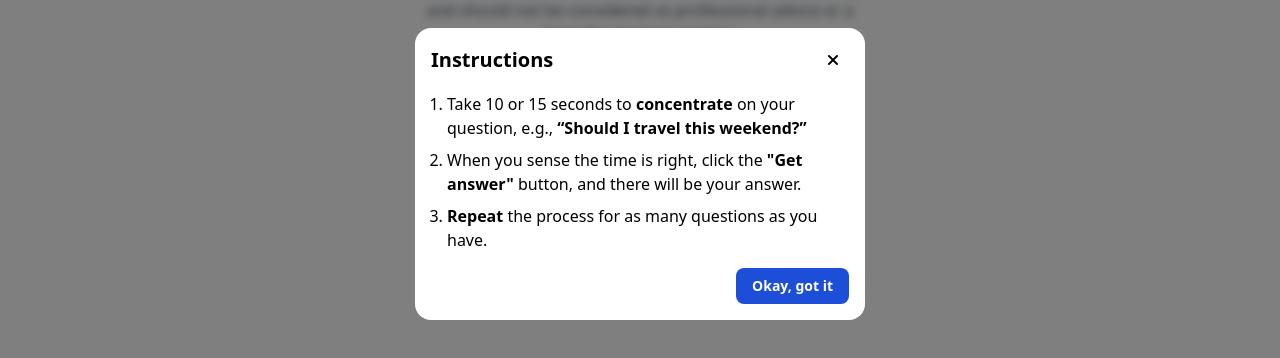
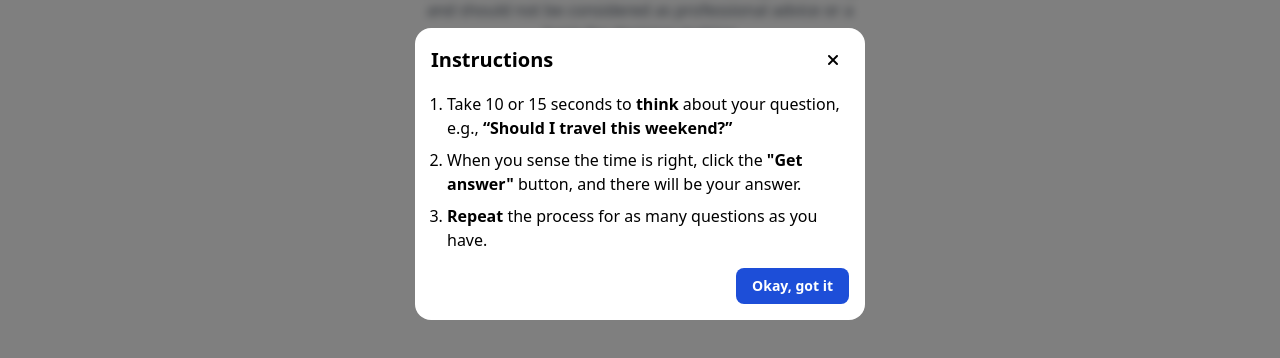
Before and after one commit to mohiwalla/all-answers, a plain HTML site: page index.html in a window 1280 px wide. Both pictures are taken after a click on the button "Show instructions". Shown: the part 226-584 px from the top of the page. Drawn offline with nearby package versions, Linux system fonts and the light colour scheme.

Commit message:
[FIX]: Updated instructions

```diff
--- a/index.html
+++ b/index.html
@@ -69,7 +69,7 @@
             </div>
 
             <ol class="list-decimal pl-4 space-y-2">
-                <li>Take 10 or 15 seconds to <b class="font-bold">concentrate</b> on your question, e.g., <b class="font-bold">“Should I travel this weekend?”</b></li>
+                <li>Take 10 or 15 seconds to <b class="font-bold">think</b> about your question, e.g., <b class="font-bold">“Should I travel this weekend?”</b></li>
                 <li>When you sense the time is right, click the <b class="font-bold">"Get answer"</b> button, and there will be your answer.</li>
                 <li><b class="font-bold">Repeat</b> the process for as many questions as you have.</li>
             </ol>
```
Also changed, not shown: 1 other file.
